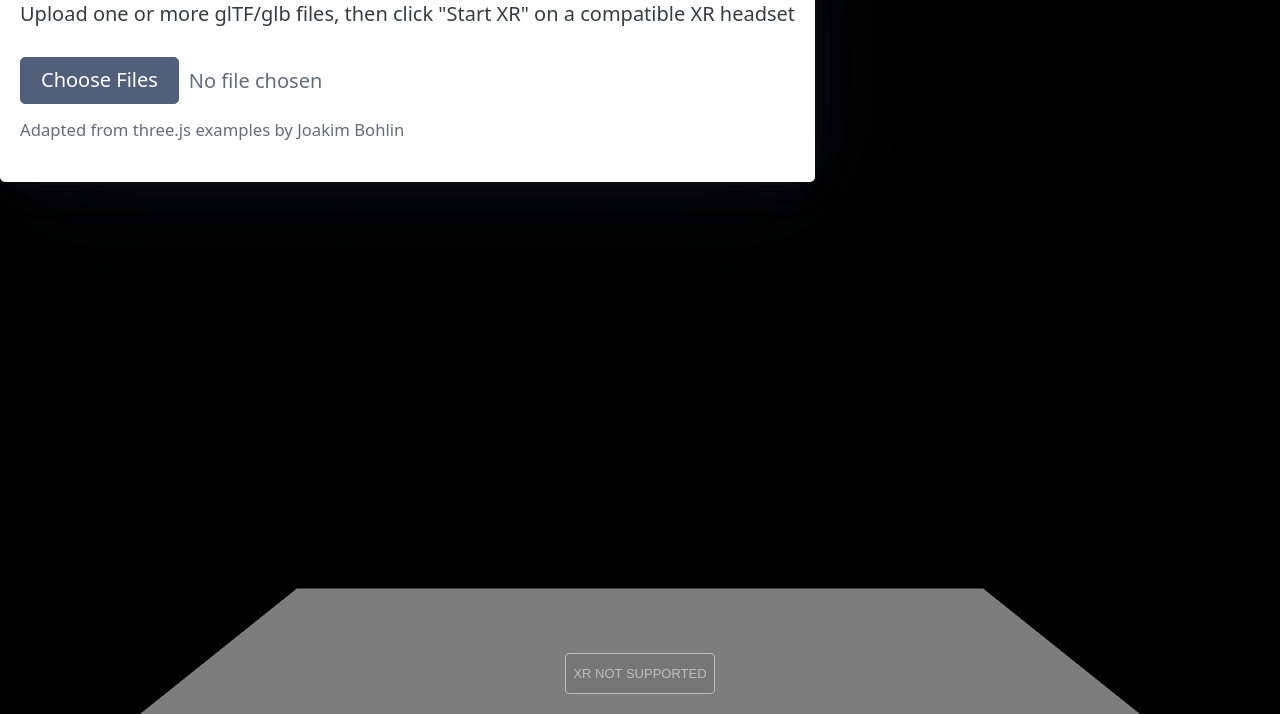
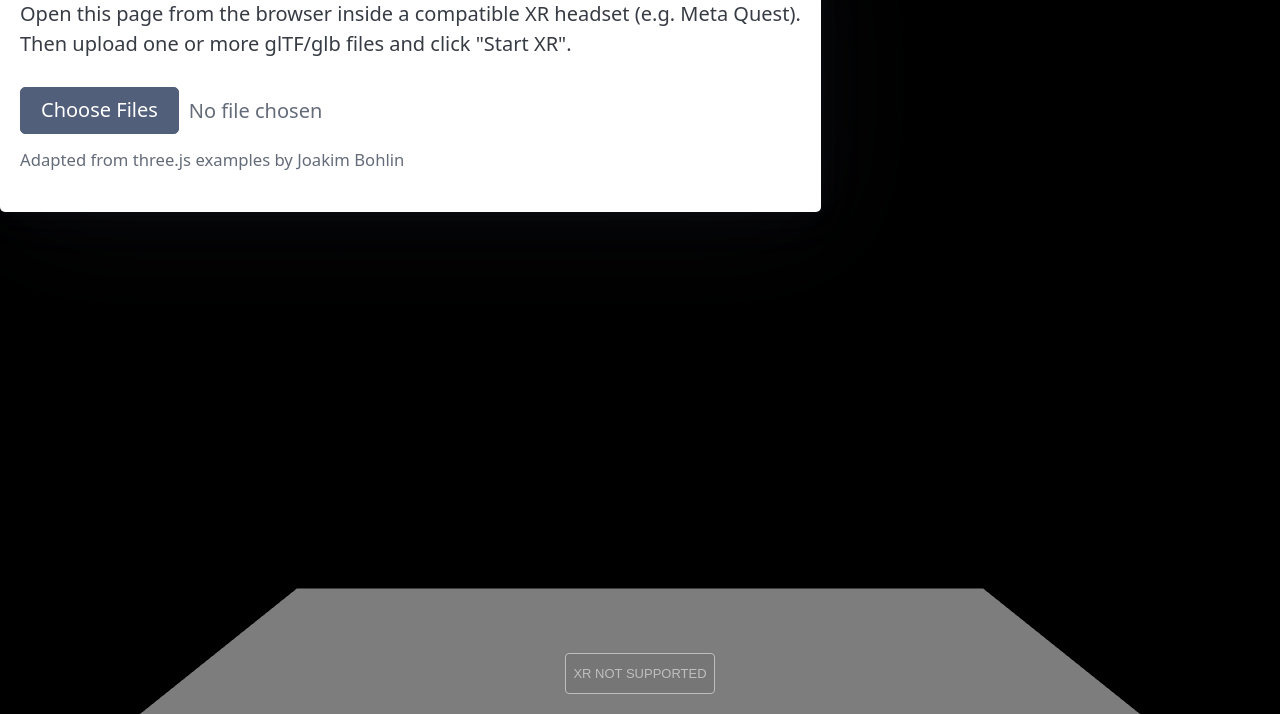
Before and after one commit to Akodiat/xrView, a plain HTML site: page index.html in a window 1280 px wide. Shown: the part 86-800 px from the top of the page. Drawn offline with nearby package versions, Linux system fonts and the light colour scheme; animation ran at ten frames a second.

Commit message:
Clarify instructions

```diff
--- a/index.html
+++ b/index.html
@@ -20,7 +20,7 @@
 
         <article style="position: absolute">
             <h1>xrView</h1>
-            <p>Upload one or more glTF/glb files, then click "Start XR" on a compatible XR headset</p>
+            <p>Open this page from the browser inside a compatible XR headset (e.g. Meta Quest).<br>Then upload one or more glTF/glb files and click "Start XR".</p>
             <input id="modelInput" type="file" accept=".gltf, .glb" multiple>
             <small>Adapted from three.js examples by Joakim Bohlin</small>
         </article>
```
